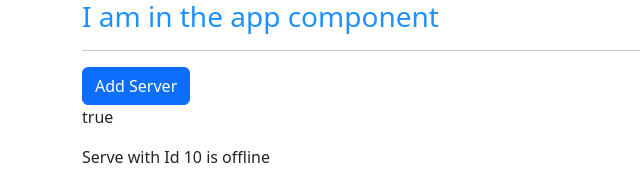
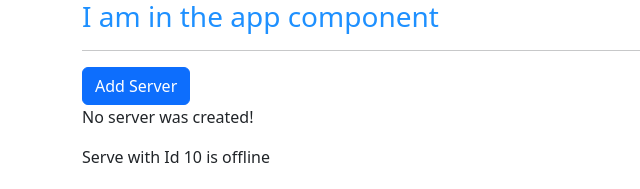
Before and after one commit to zakariabijoy/Angular-The-Complete-Guide-2022-Edition-udemy-Maximilian, an Angular app in the folder my-first-app/: page / in a window 1280 px wide. Shown: the top 189 px of the page, without its empty margins (0-640 px from the left). Built offline with nearby package versions, Linux system fonts and the light colour scheme.

Commit message:
The Basics: event binding

```diff
--- a/my-first-app/src/app/servers/servers.component.html
+++ b/my-first-app/src/app/servers/servers.component.html
@@ -1,4 +1,5 @@
-<button class="btn btn-primary" [disabled]="!allowNewServer"> Add Server</button>
-<p [innerText]="allowNewServer"></p>
+<button class="btn btn-primary" [disabled]="!allowNewServer" (click)="onCreateServer()"> Add Server</button>
+<!-- <p [innerText]="allowNewServer"></p> -->
+<p>{{serverCreationStatus}}</p>
 <app-server></app-server>
 <app-server></app-server>
--- a/my-first-app/src/app/servers/servers.component.ts
+++ b/my-first-app/src/app/servers/servers.component.ts
@@ -12,6 +12,7 @@
 })
 export class ServersComponent implements OnInit {
   allowNewServer = false;
+  serverCreationStatus = 'No server was created!';
 
   constructor() {
     setTimeout(() => {
@@ -20,4 +21,8 @@
   }
 
   ngOnInit(): void {}
+
+  onCreateServer() {
+    this.serverCreationStatus = 'Server was created';
+  }
 }
```
